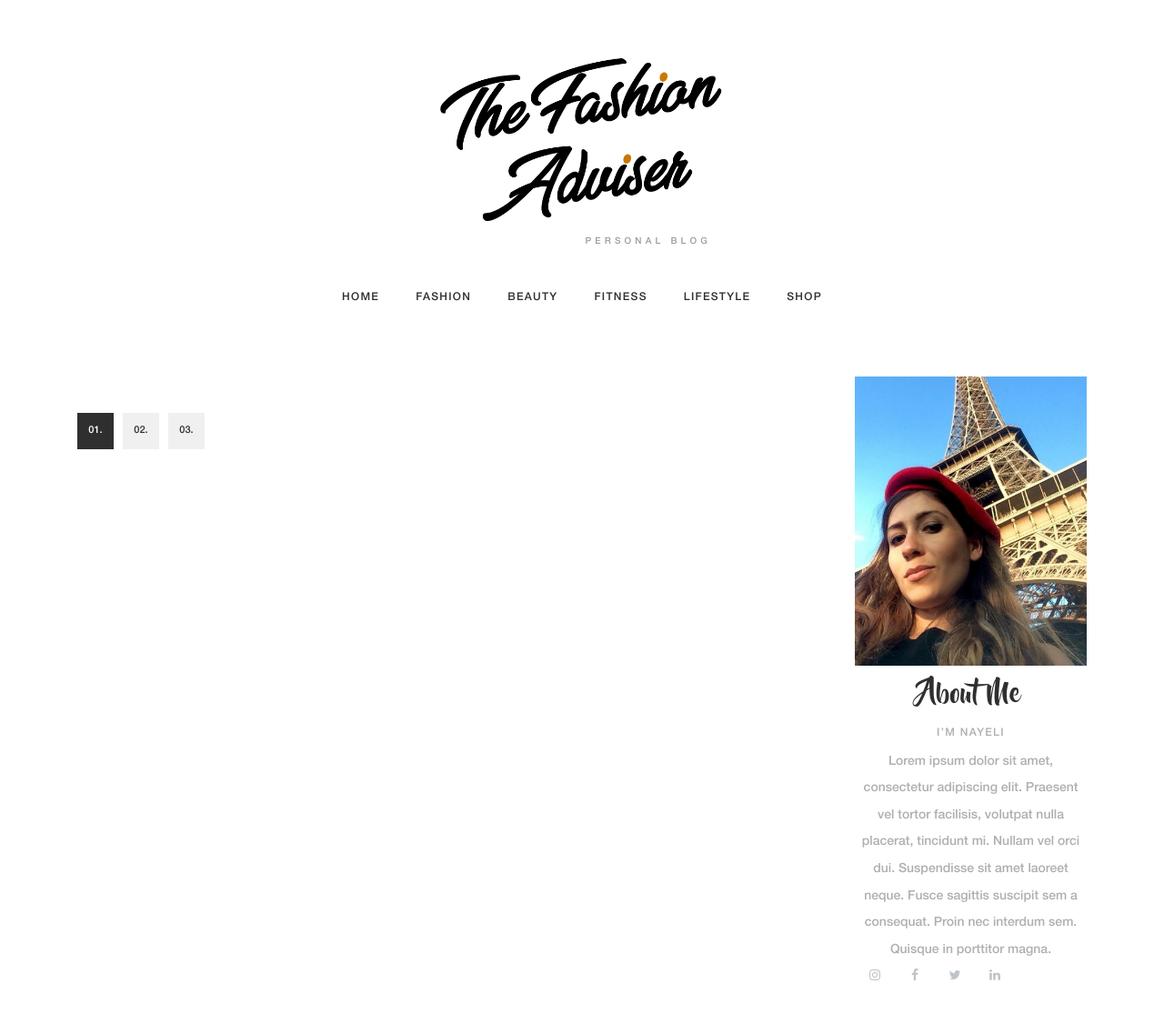
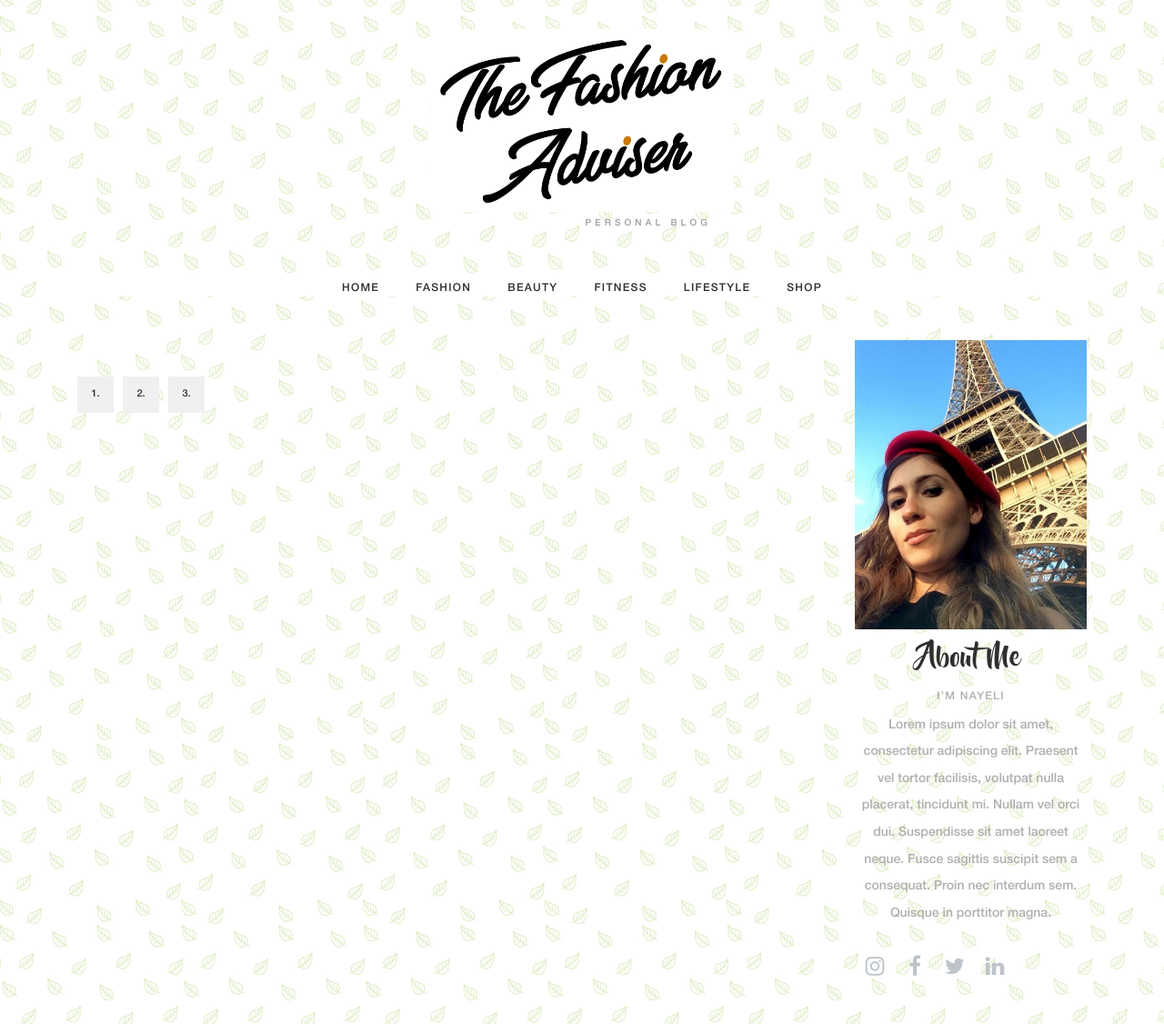
Before and after one commit to MarcoBurgos/FashionAdviser, a Flask app: a page that uses templates/section.html in a window 1280 px wide. Shown: the top 1126 px of the page at 91% size. Run offline with Flask 2, Linux system fonts and the light colour scheme; data comes from the database, SQL or seed files in the repository; both versions use the stored data as it was after the commit; some libraries are stand-ins or nearby versions; some web fonts are replaced.

Commit message:
views fixed

```diff
--- a/app.py
+++ b/app.py
@@ -1,5 +1,6 @@
 from flask import Flask, render_template, request, redirect, url_for, session
 from flask_sqlalchemy import SQLAlchemy
+from sqlalchemy import func
 from datetime import datetime
 from post_model import Blog_posts, db
 from postForm import PostForm
@@ -22,23 +23,25 @@ db.init_app(app)
 
 @app.route('/')
 def index():
-    main_posts = Blog_posts.query.filter(Blog_posts.id>0).limit(2).all()
+    main_posts = Blog_posts.query.order_by(Blog_posts.timestap.desc()).limit(2).all()
+    #main_posts = Blog_posts.query.filter(Blog_posts.id>0).limit(2).all()
     feature_post = Blog_posts.query.filter(Blog_posts.id>2).limit(2).all()
-    side_posts = Blog_posts.query.filter(Blog_posts.id>4).limit(3).all()
+    side_posts = Blog_posts.query.filter(Blog_posts.id>4).limit(2).all()
+
     return render_template('index.html', main_posts=main_posts, feature_post=feature_post, side_posts=side_posts)
 
 
 @app.route('/section/<string:section_name>'+'.html')
 def section(section_name):
-    #section_name = re.sub("section", "", section_name )
-    # if "section" in section_type:
-    #     section_type = re.sub("section", "", section_type)
-    main_posts = Blog_posts.query.filter(Blog_posts.section_type==section_name).all()
-    side_posts = Blog_posts.query.filter(Blog_posts.id>4).limit(9).all()
+    count = db.session.query(Blog_posts).filter(Blog_posts.id>0).count()
+    count = round(count/5)
+    main_posts = Blog_posts.query.order_by(Blog_posts.timestap.desc()).filter(Blog_posts.section_type==section_name).limit(3).all()
+    print(f"main posts are {main_posts}")
+    side_posts = Blog_posts.query.filter(Blog_posts.id>4).limit(3).all()
     print(f"titule urle is {section_name}")
-    #print(f"main_posts is {main_posts}")
-    return render_template('section.html', main_posts=main_posts, side_posts=side_posts, section_name=section_name)
-    #return render_template('section.html')
+
+    return render_template('section.html', main_posts=main_posts, side_posts=side_posts, section_name=section_name, count=count)
+
 
 @app.route('/post/<int:post_id>')
 def post(post_id):
@@ -49,48 +52,23 @@ def post(post_id):
 
 @app.route('/dashboard/addpost', methods=['GET', 'POST'])
 def addpost():
+    form = PostForm()
 
-    form = PostForm()
-    print(form.validate_on_submit())
     if form.validate_on_submit():
-
         session['title'] = form.title.data
         session['subtitle'] = form.subtitle.data
         session['photo_url'] = form.photo_url.data
         session['section_type'] = form.section_type.data
         session['post_content'] = form.post_content.data
-        print("is valid!")
         post = Blog_posts(form.title.data, form.subtitle.data, form.photo_url.data, datetime.now(), form.post_content.data, form.section_type.data)
-        #post = Blog_posts(title=form.title.data, subtitle=form.subtitle.data, photo_url=form.photo_url.data, timestap=datetime.now(),post_content=form.post_content.data, section_type=form.section_type.data)
-        #print(post)
         db.session.add(post)
         db.session.commit()
-        #print(post)
+
         return redirect(url_for("index"))
-    else:
-        print("Not valid")
-
 
     return render_template('addpost.html', form=form)
 
-@app.route('/preview', methods=['GET','POST'])
-def preview():
-    print("we got here")
-    return render_template('preview.html')
 
-# @app.route('/addpost', methods=['POST'])
-# def addpost():
-#     title = request.form['title']
-#     subtitle = request.form['subtitle']
-#     author = request.form['author']
-#     content = request.form['content']
-#
-#     post = Blogpost(title=title, subtitle=subtitle, author=author, content=content, date_posted=datetime.now())
-#
-#     db.session.add(post)
-#     db.session.commit()
-#
-#     return redirect(url_for('index'))
 
 if __name__ == '__main__':
     app.run(debug=True)
--- a/static/style.css
+++ b/static/style.css
@@ -24,7 +24,12 @@
 body {
     color: #2f2f2f;
     font-family: 'HelveticaNeueLTPro-Md';
+    background-image: url('images/leaves.png');
+    background-repeat: repeat;
+
 }
+
+
 
 img {
     vertical-align: baseline;
@@ -110,6 +115,7 @@ a:hover, a:active {
 # Header Bar Social
 --------------------------------*/
 .header-bar-social {
+    margin-top: 30px;
     margin-right: 15px;
 }
 
@@ -126,7 +132,7 @@ a:hover, a:active {
     width: 24px;
     height: 24px;
     margin: 0 10px;
-    font-size: 14px;
+    font-size: 24px;
 }
 
 .header-bar-social li a {
@@ -177,7 +183,7 @@ a:hover, a:active {
 # Site Branding
 --------------------------------*/
 .site-branding {
-    padding: 40px 0;
+    padding: 20px 0;
 }
 
 .branding-image img {
@@ -280,6 +286,8 @@ a:hover, a:active {
 # Main Menu
 --------------------------------*/
 .site-navigation {
+    margin-top: 30px;
+    margin-bottom: 30px;
     position: absolute;
     left: 0;
     z-index: 9999;
--- a/templates/section.html
+++ b/templates/section.html
@@ -63,9 +63,9 @@
                 <div class="content-wrap">
                     <header class="entry-header">
                         <div class="posted-date">
-                            {{post.timestap}}
+                            {{post.timestap.strftime('%B %d, %Y')}}
                         </div><!-- .posted-date -->
-                        <h1 class="entry-title"><a href="{{ url_for('post', post_id=post.id) }}">{{post.title}}</a></h1>
+                        <h1 class="entry-title">{{post.title}}</h1>
                         <div class="tags-links">
                             <a href="#">#winter</a>
                             <a href="#">#love</a>
@@ -81,20 +81,22 @@
                         <p>Lorem ipsum dolor sit amet, consectetur adipiscing elit. Praesent vel tortor facilisis, volutpat nulla placerat, tincidunt mi. Nullam vel orci dui. Suspendisse sit amet laoreet neque. Fusce sagittis suscipit sem a consequat. Proin nec interdum sem. Quisque in porttitor magna, a imperdiet est. </p>
                     </div><!-- .entry-content -->
 
-                    <footer class="entry-footer flex flex-column flex-lg-row justify-content-between align-content-start align-lg-items-center">
+                    <!-- <footer class="entry-footer flex flex-column flex-lg-row justify-content-between align-content-start align-lg-items-center">
                         <ul class="post-share flex align-items-center order-3 order-lg-1">
                             <label>Share</label>
                             <li><a href="#"><i class="fa fa-instagram"></i></a></li>
                             <li><a href="#"><i class="fa fa-facebook"></i></a></li>
                             <li><a href="#"><i class="fa fa-twitter"></i></a></li>
                             <li><a href="#"><i class="fa fa-linkedin"></i></a></li>
-                        </ul><!-- .post-share -->
+                        </ul> -->
+                        <!-- .post-share -->
 
-                        <a class="read-more order-2" href="#">Read more</a>
+                        <a class="read-more order-2" href="{{ url_for('post', post_id=post.id) }}">Read more</a>
 
-                        <div class="comments-count order-1 order-lg-3">
+                        <!-- <div class="comments-count order-1 order-lg-3">
                             <a href="#">2 Comments</a>
-                        </div><!-- .comments-count -->
+                        </div> -->
+                        <!-- .comments-count -->
                     </footer><!-- .entry-footer -->
                 </div><!-- .content-wrap -->
                 {% endfor %}
@@ -102,9 +104,12 @@
 
                 <div class="pagination">
                     <ul class="flex align-items-center">
-                        <li class="active"><a href="#">01.</a></li>
+                        {% for i in range(count) %}
+                        <li><a href="#">{{i+1}}.</a></li>
+                        <!-- <li class="active"><a href="#">01.</a></li>
                         <li><a href="#">02.</a></li>
-                        <li><a href="#">03.</a></li>
+                        <li><a href="#">03.</a></li> -->
+                        {% endfor %}
                     </ul>
                 </div>
             </div><!-- .col -->
@@ -138,7 +143,7 @@
 
                             <header class="entry-header">
                                 <div class="posted-date">
-                                    {{ spost.timestap }}
+                                    {{ spost.timestap.strftime('%B %d, %Y') }}
                                 </div><!-- .entry-header -->
 
                                 <h3><a href="#">{{ spost.title }}</a></h3>
```
Also changed, not shown: templates/index.html (+9 -7 lines), blog_posts.db, static/images/leaves.png (added), 2 other files.
